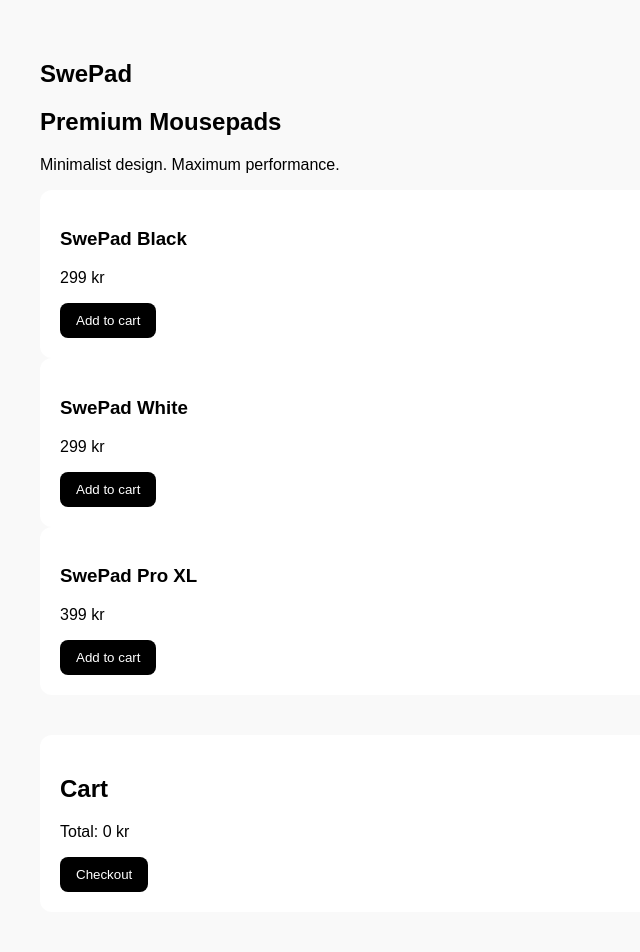
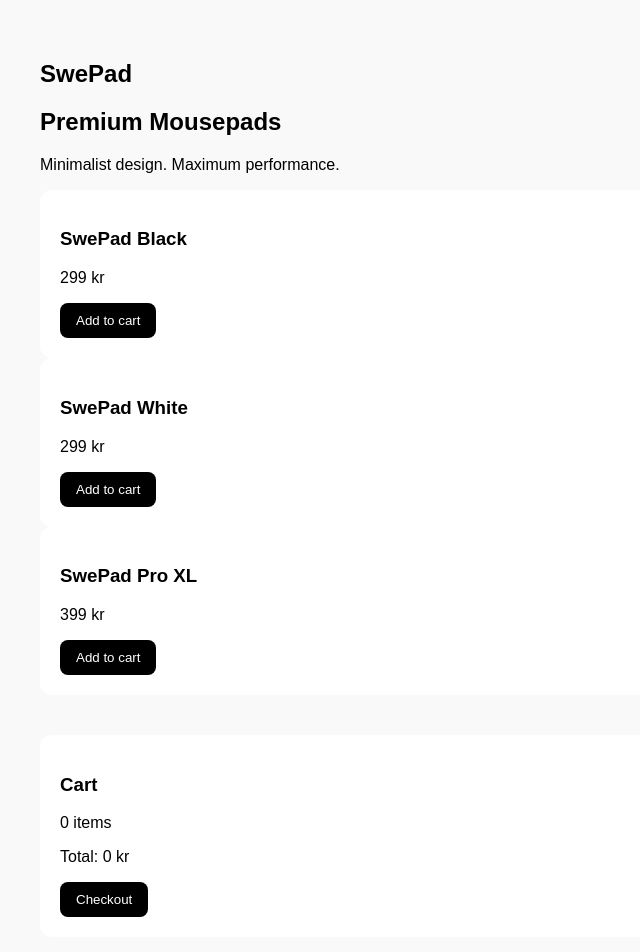
Before and after one commit to theodorjanzon-glitch/Swepad, a Next.js app: page / in a window 1280 px wide. Shown: the top 952 px of the page, without its empty margins (0-640 px from the left). Built offline with nearby package versions, Linux system fonts and the light colour scheme.

Commit message:
Update Cart.js

```diff
--- a/components/Cart.js
+++ b/components/Cart.js
@@ -3,9 +3,10 @@ export default function Cart({ cart }) {
 
   return (
     <div className="cart">
-      <h2>Cart</h2>
-      <p>Total: {total} kr</p>
-      <button>Checkout</button>
+      <h3>Cart</h3>
+      <p>{cart.length} items</p>
+      <p className="total">Total: {total} kr</p>
+      <button className="checkout">Checkout</button>
     </div>
   );
 }
```
